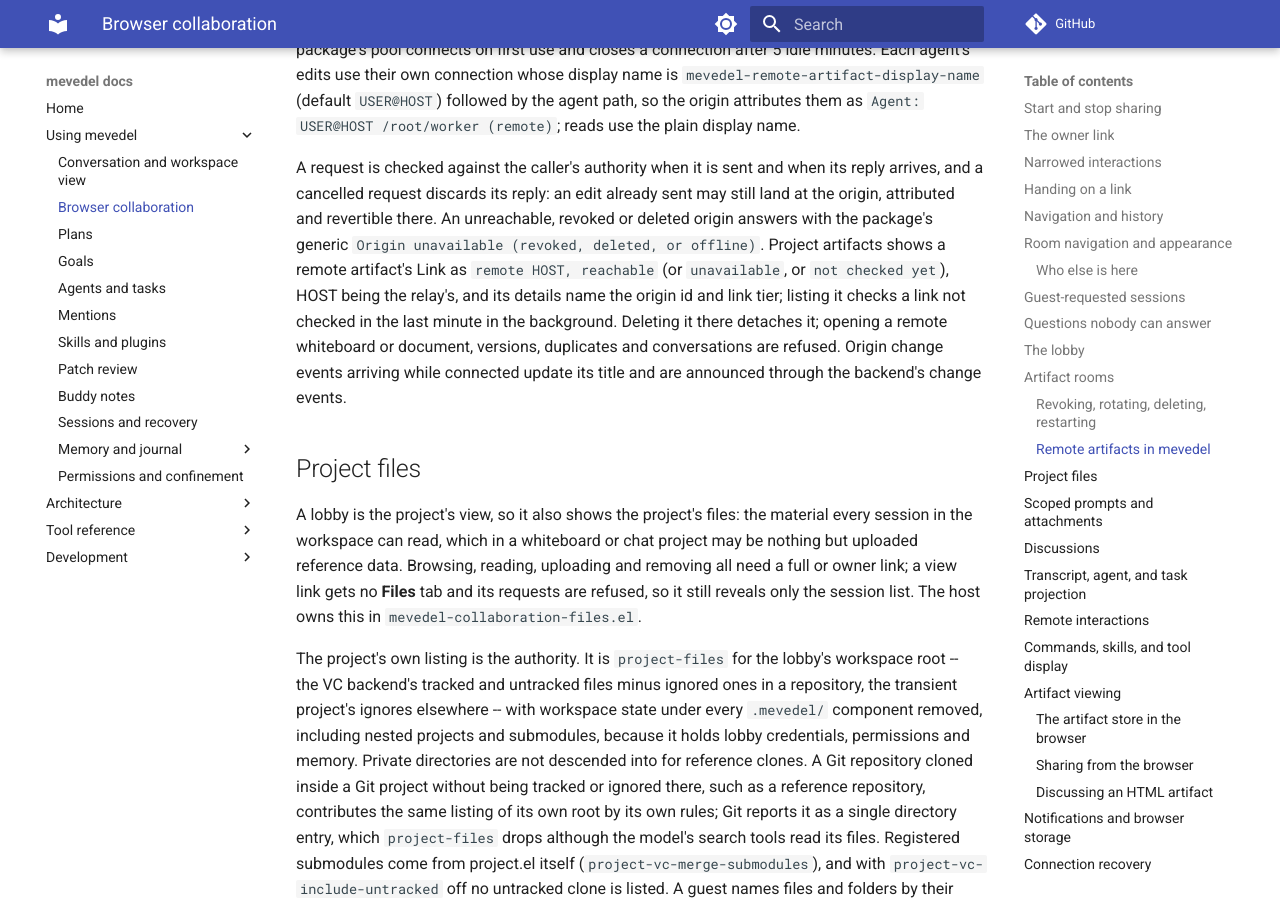
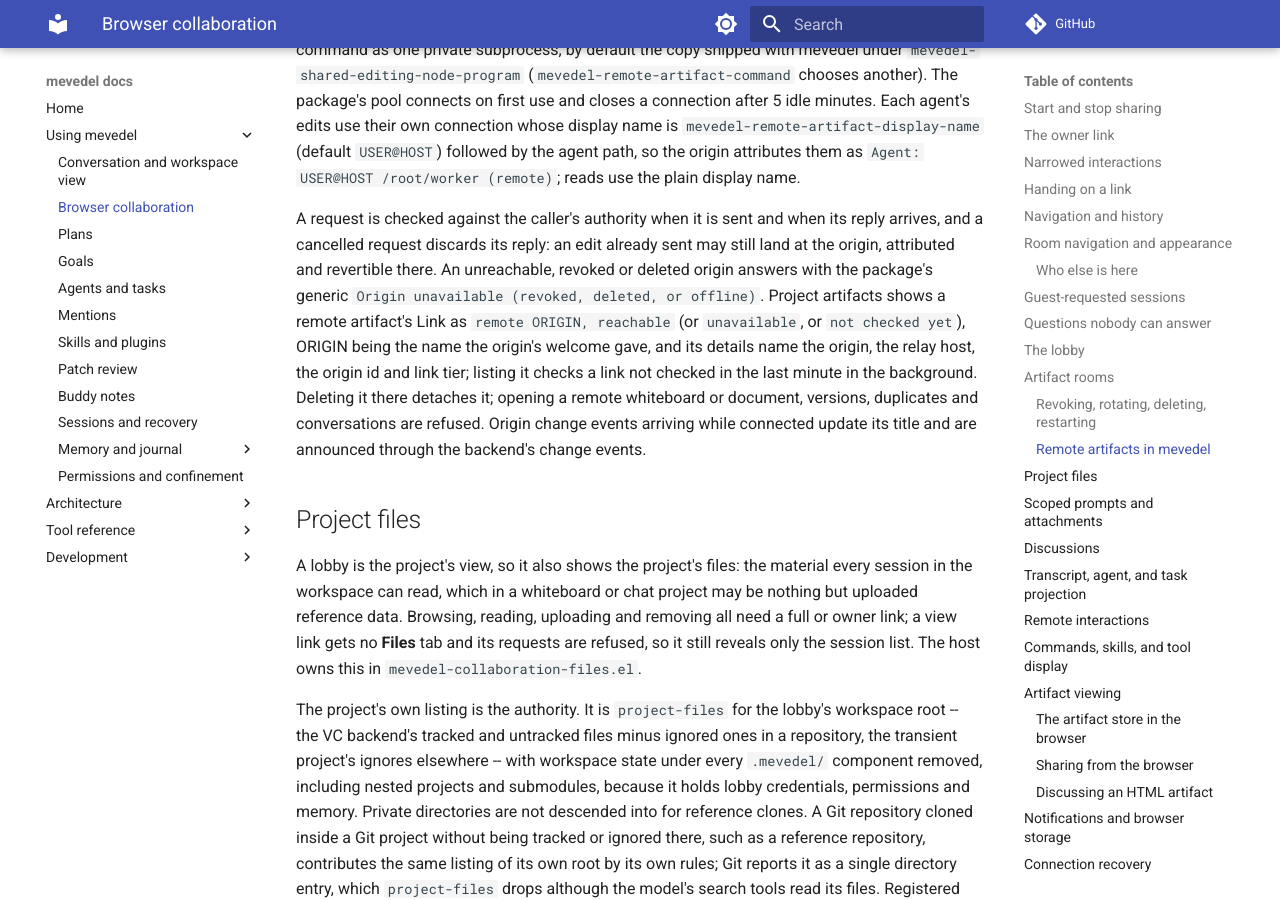
Before and after one commit to FrauH0lle/mevedel, an MkDocs documentation site: the page built from docs/collaboration.md, in a window 1280 px wide and 900 px high, scrolled down 19712 px. Built offline with MkDocs 1.6.1 and Material for MkDocs 9.7.7, drawn with Linux system fonts in a browser that asks for light colours; comment, search, counter and statistics services are not loaded; some of the changed text lies outside the part shown.

Commit message:
feat(remote-artifacts): Name the origin in the artifact welcome
The welcome carries an origin name, by default WORKSPACE on HOST
(mevedel-collaboration-artifact-room-origin-name).  mevedel consumers
store it at attach and refresh it on every reachability check, and
Project artifacts shows it instead of the relay host, which moves to the
details.

````diff
--- a/docs/collaboration.md
+++ b/docs/collaboration.md
@@ -769,12 +769,15 @@
 
 ```json
 {"t": "welcome", "proto": 3, "room": "artifact", "id": "ID",
- "kind": "whiteboard", "title": "TITLE", "readOnly": false}
+ "kind": "whiteboard", "title": "TITLE", "origin": "ORIGIN", "readOnly": false}
 ```
 
-It sends no session snapshot, roster, models, queue, tasks, goal, agents or
-store listing. A consumer that receives any other welcome, or a lobby
-listing, has a session or lobby link and disconnects.
+ORIGIN names this Emacs for consumers, so they can tell artifacts of
+different origins apart: `mevedel-collaboration-artifact-room-origin-name`,
+by default `WORKSPACE on HOST`, the workspace directory's name and the
+machine's. The welcome sends no session snapshot, roster, models, queue,
+tasks, goal, agents or store listing. A consumer that receives any other
+welcome, or a lobby listing, has a session or lobby link and disconnects.
 
 After the welcome, the room accepts only chunked `editing` requests in the
 editor's transfer format, checked against an allowlist of actions. The origin
@@ -960,10 +963,11 @@
 already sent may still land at the origin, attributed and revertible there.
 An unreachable, revoked or deleted origin answers with the package's generic
 `Origin unavailable (revoked, deleted, or offline)`. Project artifacts shows a
-remote artifact's Link as `remote HOST, reachable` (or `unavailable`, or `not
-checked yet`), HOST being the relay's, and its details name the origin id and
-link tier; listing it checks a link not checked in the last minute in the
-background. Deleting it there detaches it; opening a remote whiteboard or
+remote artifact's Link as `remote ORIGIN, reachable` (or `unavailable`, or
+`not checked yet`), ORIGIN being the name the origin's welcome gave, and its
+details name the origin, the relay host, the origin id and link tier; listing
+it checks a link not checked in the last minute in the background. Deleting it
+there detaches it; opening a remote whiteboard or
 document, versions, duplicates and conversations are refused. Origin change
 events arriving while connected update its title and are announced through the
 backend's change events.
````
Also changed, not shown: 6 other files.
